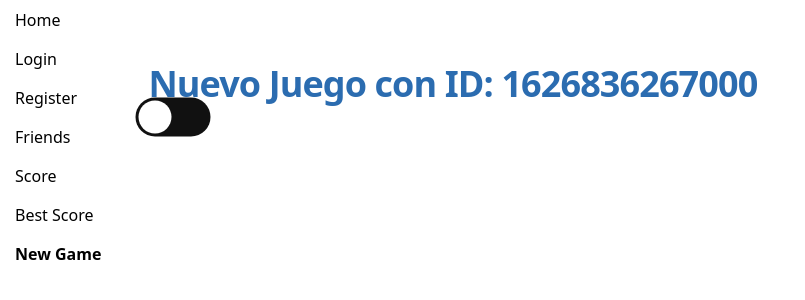
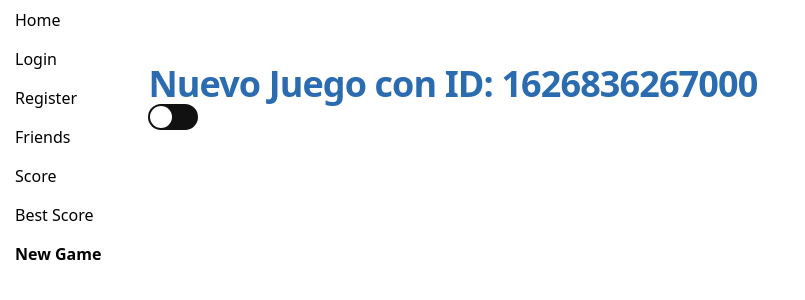
Before and after one commit to oicrruf/fe-ttt, a React (Create React App) app: page /game/1626836267000 in a window 1280 px wide. Shown: the top 300 px of the page, without its empty margins (0-805 px from the left). Built offline with nearby package versions, Linux system fonts and the light colour scheme; the HTML template or start-up script is replaced by a standard one.

Commit message:
feat: add darkmode slider

```diff
--- a/src/components/DarkMode/Toggle.css
+++ b/src/components/DarkMode/Toggle.css
@@ -14,7 +14,6 @@
   position: relative;
   height: 26px;
   width: 50px;
-  transform: scale(1.5);
 }
 
 .label .ball {
@@ -35,8 +34,7 @@
 
 .fa-moon {
   color: #f1c40f;
-  width: 1px;
-  height: 1px;
+  transform: translateX(-8x);
 }
 
 .fa-sun {
--- a/src/components/DarkMode/Toggle.jsx
+++ b/src/components/DarkMode/Toggle.jsx
@@ -14,7 +14,7 @@ export const Toggle = () => {
   }
 
   return (
-    <>
+    <div>
       <input
         type="checkbox"
         className="checkbox"
@@ -23,10 +23,8 @@ export const Toggle = () => {
         onChange={(e) => toggleTheme(e)}
       />
       <label className="label" htmlFor="chk">
-        <i className="fas fa-moon"></i>
-        <i className="fas fa-sun"></i>
         <div className="ball"></div>
       </label>
-    </>
+    </div>
   );
 };
```
